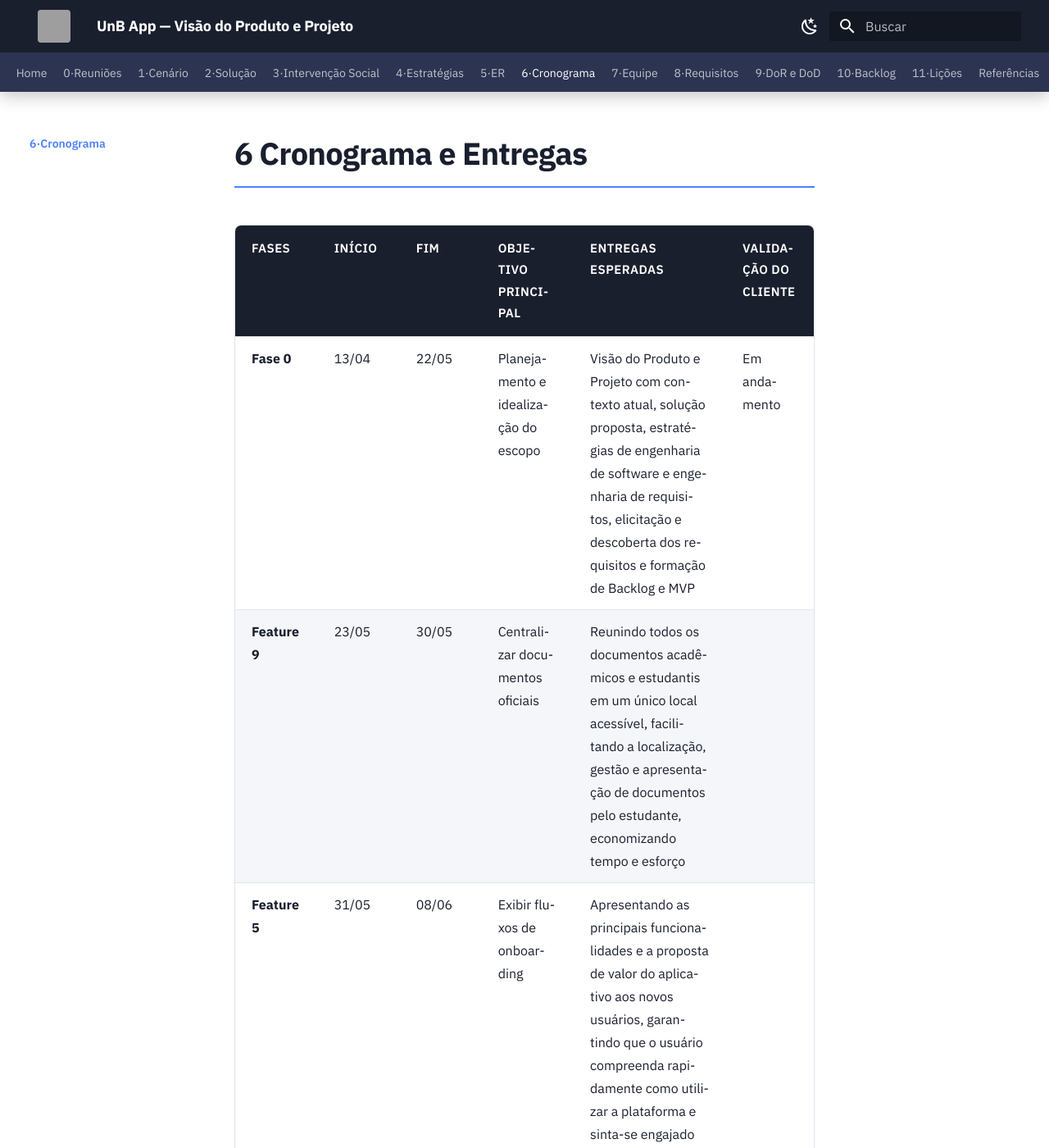
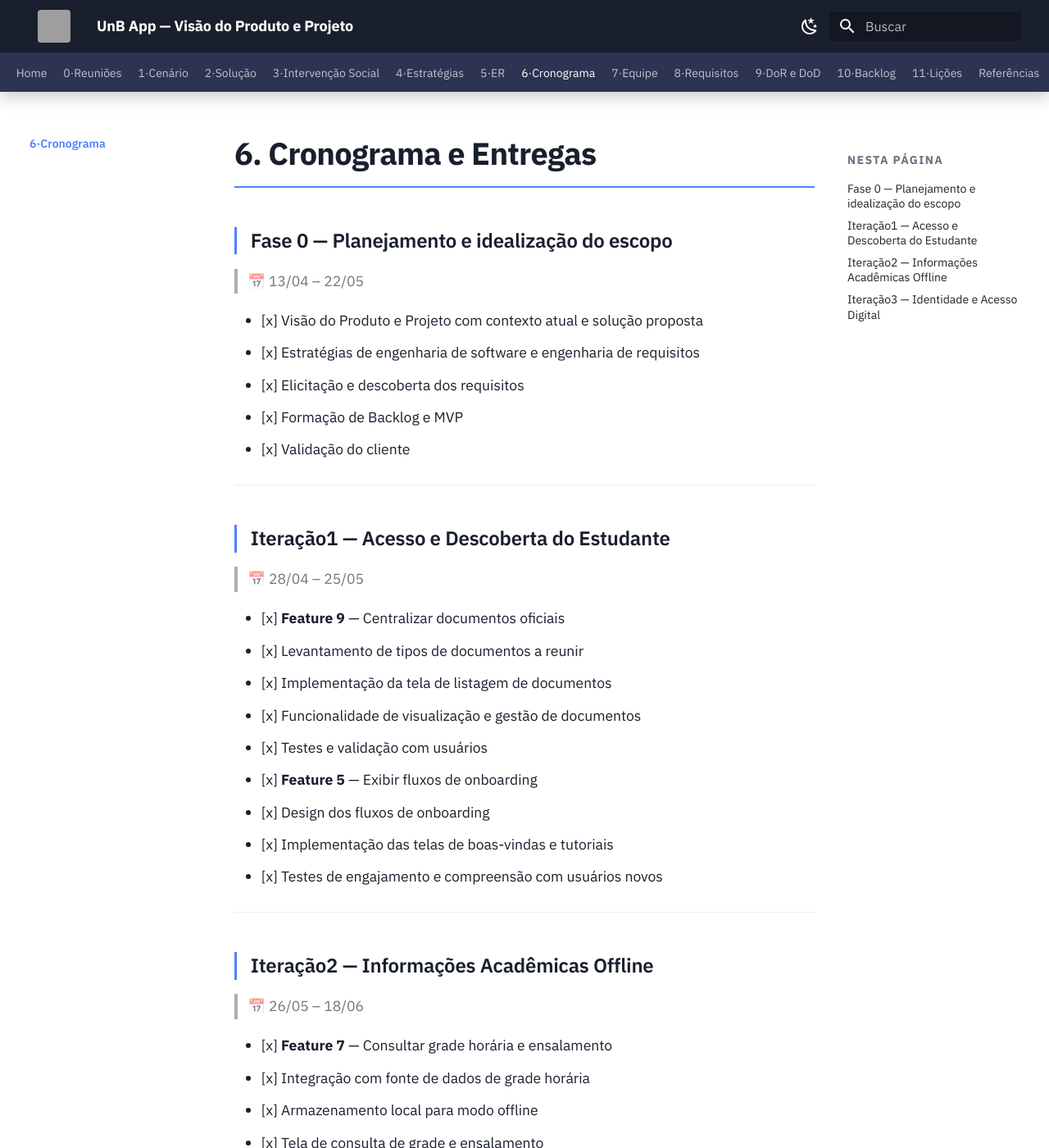
Before and after one commit to mdsreq-fga-unb/REQ-2026.1-T02-UnB-App, an MkDocs documentation site: the page built from docs/06-cronograma/index.md, in a window 1280 px wide and 1400 px high. Shown: the whole window at 82% size. Built offline with MkDocs 1.6.1 and Material for MkDocs 9.7.7, drawn with Linux system fonts in a browser that asks for light colours; some of the changed text lies outside the part shown; grey boxes are pictures that could not be loaded.

Commit message:
Corrige documentação da iteração

```diff
--- a/docs/06-cronograma/index.md
+++ b/docs/06-cronograma/index.md
@@ -1,10 +1,51 @@
-# 6 Cronograma e Entregas
+# 6. Cronograma e Entregas
 
-| Fases | Início | Fim | Objetivo Principal | Entregas Esperadas | Validação do Cliente |
-|-------|--------|-----|--------------------|--------------------|----------------------|
-| **Fase 0** | 13/04 | 22/05 | Planejamento e idealização do escopo | Visão do Produto e Projeto com contexto atual, solução proposta, estratégias de engenharia de software e engenharia de requisitos, elicitação e descoberta dos requisitos e formação de Backlog e MVP | Em andamento |
-| **Feature 9** | 23/05 | 30/05 | Centralizar documentos oficiais | Reunindo todos os documentos acadêmicos e estudantis em um único local acessível, facilitando a localização, gestão e apresentação de documentos pelo estudante, economizando tempo e esforço | |
-| **Feature 5** | 31/05 | 08/06 | Exibir fluxos de onboarding | Apresentando as principais funcionalidades e a proposta de valor do aplicativo aos novos usuários, garantindo que o usuário compreenda rapidamente como utilizar a plataforma e sinta-se engajado desde o primeiro uso | |
-| **Feature 7** | 09/06 | 18/06 | Consultar grade horária e ensalamento | Informar as disciplinas, horários e locais de aula mesmo sem internet | |
-| **Feature 2** | 19/06 | 24/06 | Exibir QRCode da BCE | Gerar e apresentar na tela o QR Code criado a partir do CPF do estudante | |
-| **Feature 3** | 25/06 | 30/06 | Exibir e armazenar a carteirinha digital | Funcionalidade de acessar sua carteirinha de forma offline | |
+## Fase 0 — Planejamento e idealização do escopo
+> 📅 13/04 – 22/05
+
+- [x] Visão do Produto e Projeto com contexto atual e solução proposta
+- [x] Estratégias de engenharia de software e engenharia de requisitos
+- [x] Elicitação e descoberta dos requisitos
+- [x] Formação de Backlog e MVP
+- [x] Validação do cliente
+
+---
+
+## Iteração1 — Acesso e Descoberta do Estudante
+> 📅 28/04 – 25/05
+
+- [x] **Feature 9** — Centralizar documentos oficiais
+  - [x] Levantamento de tipos de documentos a reunir
+  - [x] Implementação da tela de listagem de documentos
+  - [x] Funcionalidade de visualização e gestão de documentos
+  - [x] Testes e validação com usuários
+- [x] **Feature 5** — Exibir fluxos de onboarding
+  - [x] Design dos fluxos de onboarding
+  - [x] Implementação das telas de boas-vindas e tutoriais
+  - [x] Testes de engajamento e compreensão com usuários novos
+
+---
+
+## Iteração2 — Informações Acadêmicas Offline
+> 📅 26/05 – 18/06
+
+- [x] **Feature 7** — Consultar grade horária e ensalamento
+  - [x] Integração com fonte de dados de grade horária
+  - [x] Armazenamento local para modo offline
+  - [x] Tela de consulta de grade e ensalamento
+  - [x] Testes offline e validação
+
+---
+
+## Iteração3 — Identidade e Acesso Digital
+> 📅 19/06 – 07/07
+
+- [ ] **Feature 3** — Exibir e armazenar a carteirinha digital
+  - [ ] Design e layout da carteirinha digital
+  - [ ] Armazenamento local para acesso offline
+  - [ ] Tela de exibição da carteirinha
+  - [ ] Testes de acesso offline e validação
+- [ ] **Feature 2** — Exibir QR Code da BCE
+  - [ ] Geração do QR Code a partir do CPF do estudante
+  - [ ] Tela de exibição do QR Code
+  - [ ] Testes de leitura e validação com a BCE
```
